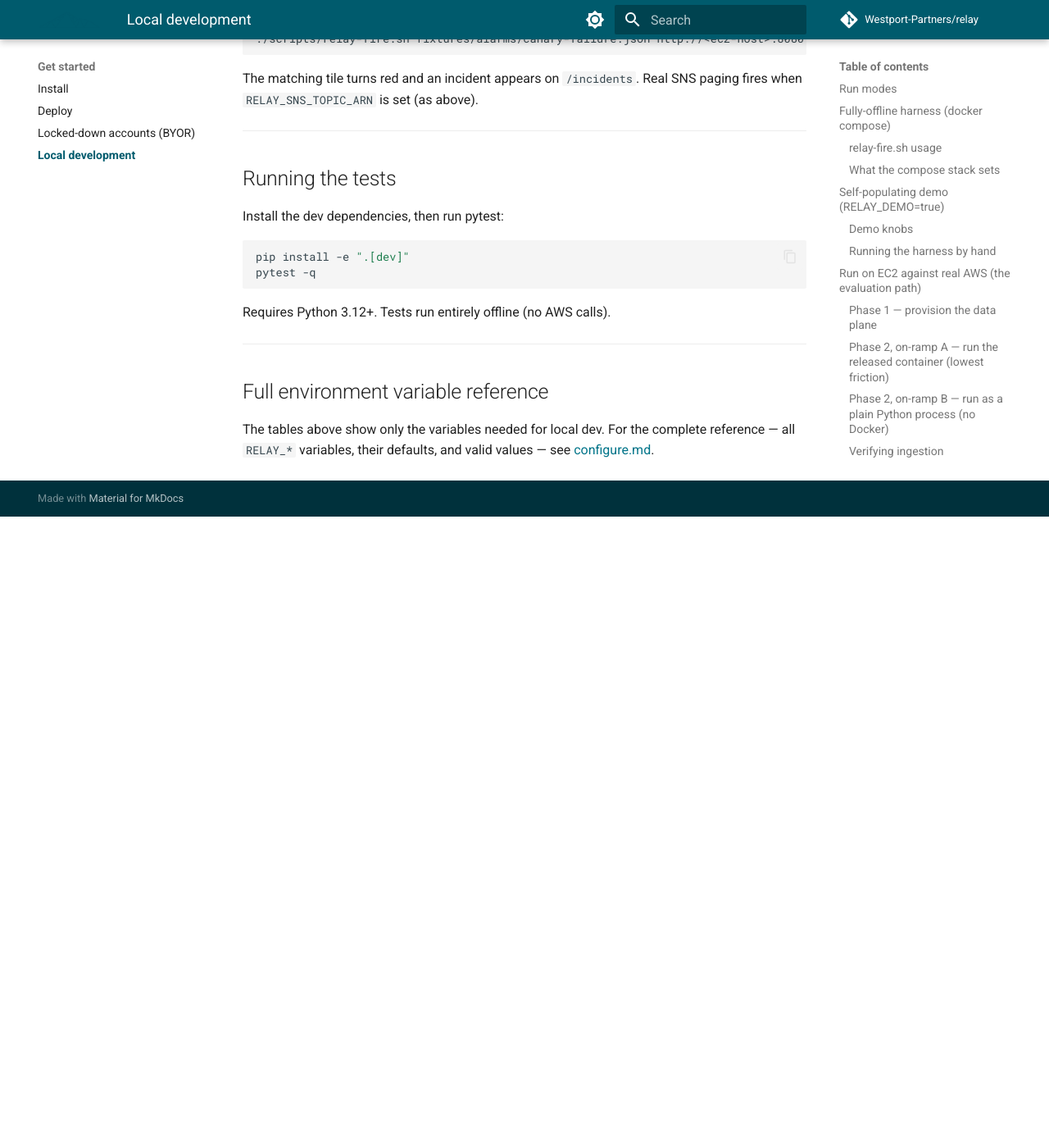
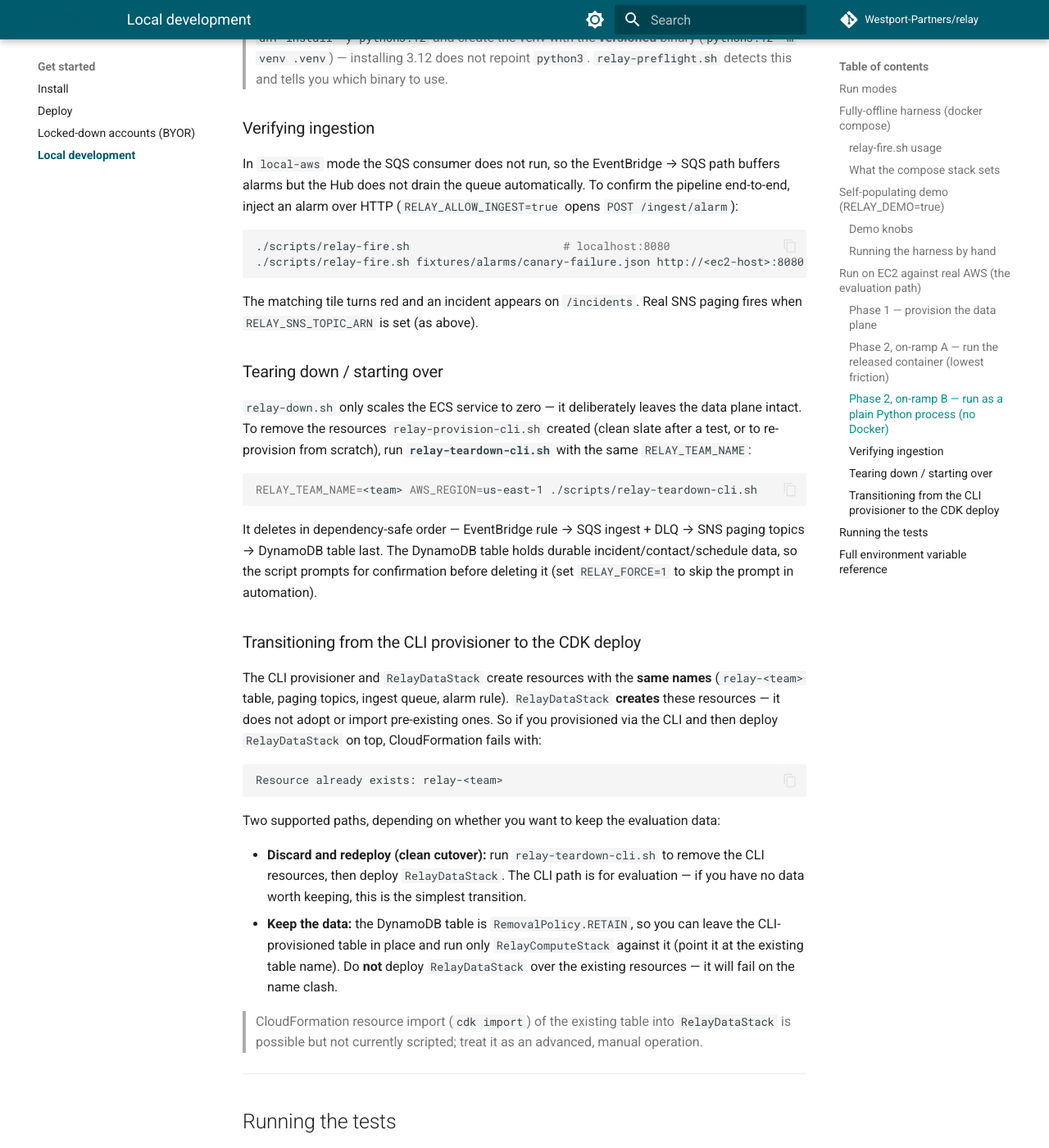
Before and after one commit to Westport-Partners/relay, an MkDocs documentation site: the page built from docs/local-dev.md, in a window 1280 px wide and 1400 px high, scrolled down 5992 px. Shown: the whole window at 82% size. Built offline with MkDocs 1.6.1 and Material for MkDocs 9.7.7, drawn with Linux system fonts in a browser that asks for light colours; comment, search, counter and statistics services are not loaded; before the commit the page ends 6622 px from its top, so only the background shows below that; some of the changed text lies outside the part shown.

Commit message:
Add CLI teardown script + enterprise CSPM/transition docs (issues D, E) (#55)
Addresses the two open items from the upstream follow-up review:

- Issue E: new relay-teardown-cli.sh removes CLI-provisioned data-plane
  resources in dependency-safe order (EventBridge → SQS → SNS → DynamoDB),
  with a guarded confirmation before the durable table delete. Documents the
  CLI→CDK transition correctly: RelayDataStack creates (not imports) the
  table, so deploying over CLI resources fails on the name clash.
- Issue D: relay-preflight.sh now scans for StackSet- prefixed CloudWatch
  alarms and warns about central-security noise; local-dev.md gains prose
  pointing operators at the existing routing.example.yaml CSPM ignore block.

Issues A/B/C from the review were already resolved on main.

Co-authored-by: Claude Opus 4.8 <noreply@anthropic.com>

````diff
--- a/docs/local-dev.md
+++ b/docs/local-dev.md
@@ -190,6 +190,18 @@ CDK instead in an account that denies `iam:PassRole`, see
 For a native Terraform equivalent of this data plane, see
 [deploy.md → Terraform / Terragrunt path](deploy.md#terraform--terragrunt-path-native-no-cdk).)
 
+> **Enterprise accounts — central security alarm noise.** If your AWS account is
+> governed by a central security team, you may see a flood of incidents within
+> minutes of install from alarms like `IAMPolicyChanges`, `UnauthorizedAPICalls`,
+> or `RootAccountUsage`. These are CloudTrail metric alarms installed account-wide
+> by a CloudFormation **StackSet** (CSPM / Security Hub / CIS tooling) — they fire
+> on routine admin activity, including the activity of installing Relay. They are
+> working as designed and are **not** application incidents. Suppress them with an
+> ignore rule scoped to the StackSet's alarm-name prefix (find it on the
+> Maintenance → Ignore Rules screen, or in `config/routing.yaml` under `ignore:` —
+> see the commented CSPM block in `config/routing.example.yaml`). `relay-preflight.sh`
+> scans for `StackSet-`-prefixed alarms and warns you if any are present.
+
 ### Phase 2, on-ramp A — run the released container (lowest friction)
 
 The Hub image is published to `ghcr.io/westport-partners/relay`. Pull it and run
@@ -257,6 +269,48 @@ pipeline end-to-end, inject an alarm over HTTP (`RELAY_ALLOW_INGEST=true` opens
 The matching tile turns red and an incident appears on `/incidents`. Real SNS
 paging fires when `RELAY_SNS_TOPIC_ARN` is set (as above).
 
+### Tearing down / starting over
+
+`relay-down.sh` only scales the ECS service to zero — it deliberately leaves the
+data plane intact. To remove the resources `relay-provision-cli.sh` created (clean
+slate after a test, or to re-provision from scratch), run **`relay-teardown-cli.sh`**
+with the same `RELAY_TEAM_NAME`:
+
+```bash
+RELAY_TEAM_NAME=<team> AWS_REGION=us-east-1 ./scripts/relay-teardown-cli.sh
+```
+
+It deletes in dependency-safe order — EventBridge rule → SQS ingest + DLQ → SNS
+paging topics → DynamoDB table last. The DynamoDB table holds durable
+incident/contact/schedule data, so the script prompts for confirmation before
+deleting it (set `RELAY_FORCE=1` to skip the prompt in automation).
+
+### Transitioning from the CLI provisioner to the CDK deploy
+
+The CLI provisioner and `RelayDataStack` create resources with the **same names**
+(`relay-<team>` table, paging topics, ingest queue, alarm rule). `RelayDataStack`
+**creates** these resources — it does not adopt or import pre-existing ones. So if
+you provisioned via the CLI and then deploy `RelayDataStack` on top, CloudFormation
+fails with:
+
+```
+Resource already exists: relay-<team>
+```
+
+Two supported paths, depending on whether you want to keep the evaluation data:
+
+- **Discard and redeploy (clean cutover):** run `relay-teardown-cli.sh` to remove
+  the CLI resources, then deploy `RelayDataStack`. The CLI path is for evaluation —
+  if you have no data worth keeping, this is the simplest transition.
+- **Keep the data:** the DynamoDB table is `RemovalPolicy.RETAIN`, so you can leave
+  the CLI-provisioned table in place and run only `RelayComputeStack` against it
+  (point it at the existing table name). Do **not** deploy `RelayDataStack` over the
+  existing resources — it will fail on the name clash.
+
+> CloudFormation resource import (`cdk import`) of the existing table into
+> `RelayDataStack` is possible but not currently scripted; treat it as an advanced,
+> manual operation.
+
 ---
 
 ## Running the tests
````
Also changed, not shown: 4 other files.
